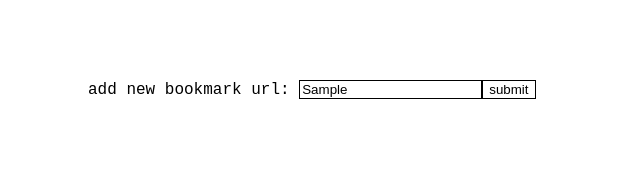
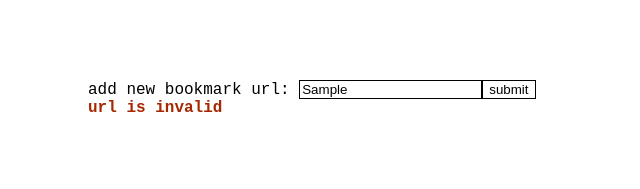
Before and after one commit to jasonvictorio/phantom-bookmark, an Angular app: page /overview in a window 1280 px wide. Both pictures are taken after typing "Sample" into the empty fields and a click on the button "submit". Shown: the top 189 px of the page, without its empty margins (0-640 px from the left). Built offline with nearby package versions, Linux system fonts and the light colour scheme.

Commit message:
add error message

```diff
--- a/src/app/components/form/form.component.html
+++ b/src/app/components/form/form.component.html
@@ -5,4 +5,5 @@
   </label>
 
   <button type="submit">submit</button>
+  <div *ngIf="errorMessage" class="text-error bold">{{ errorMessage }}</div>
 </form>
--- a/src/app/components/form/form.component.ts
+++ b/src/app/components/form/form.component.ts
@@ -11,6 +11,7 @@ import { Bookmark } from 'src/app/models/bookmark';
 export class FormComponent {
   @Output() submitForm = new EventEmitter<any>();
   URL_REGEX = /^(?:http(s)?:\/\/)?[\w.-]+(?:\.[\w\.-]+)+[\w\-\._~:/?#[\]@!\$&'\(\)\*\+,;=.]+$/;
+  errorMessage: string | null = null;
 
   bookmarkForm = this.fb.group({
     url: ['', [Validators.required, Validators.pattern(this.URL_REGEX)]],
@@ -20,9 +21,17 @@ export class FormComponent {
 
   onFormSubmit() {
     const newBookmark: Omit<Bookmark, 'id'> = this.bookmarkForm.value;
+    this.errorMessage = this.getErrorMessage();
 
     if (this.bookmarkForm.valid) {
       this.submitForm.emit(newBookmark);
     }
   }
+
+  getErrorMessage() {
+    // basic error message deduction
+    if (this.bookmarkForm.value.url) return 'url is invalid';
+    if (!this.bookmarkForm.valid) return 'url is required';
+    return null;
+  }
 }
--- a/src/styles.scss
+++ b/src/styles.scss
@@ -33,3 +33,11 @@ input {
 .title {
   font-weight: bold;
 }
+
+.text-error {
+  color: #a62700;
+}
+
+.bold {
+  font-weight: bold;
+}
```
